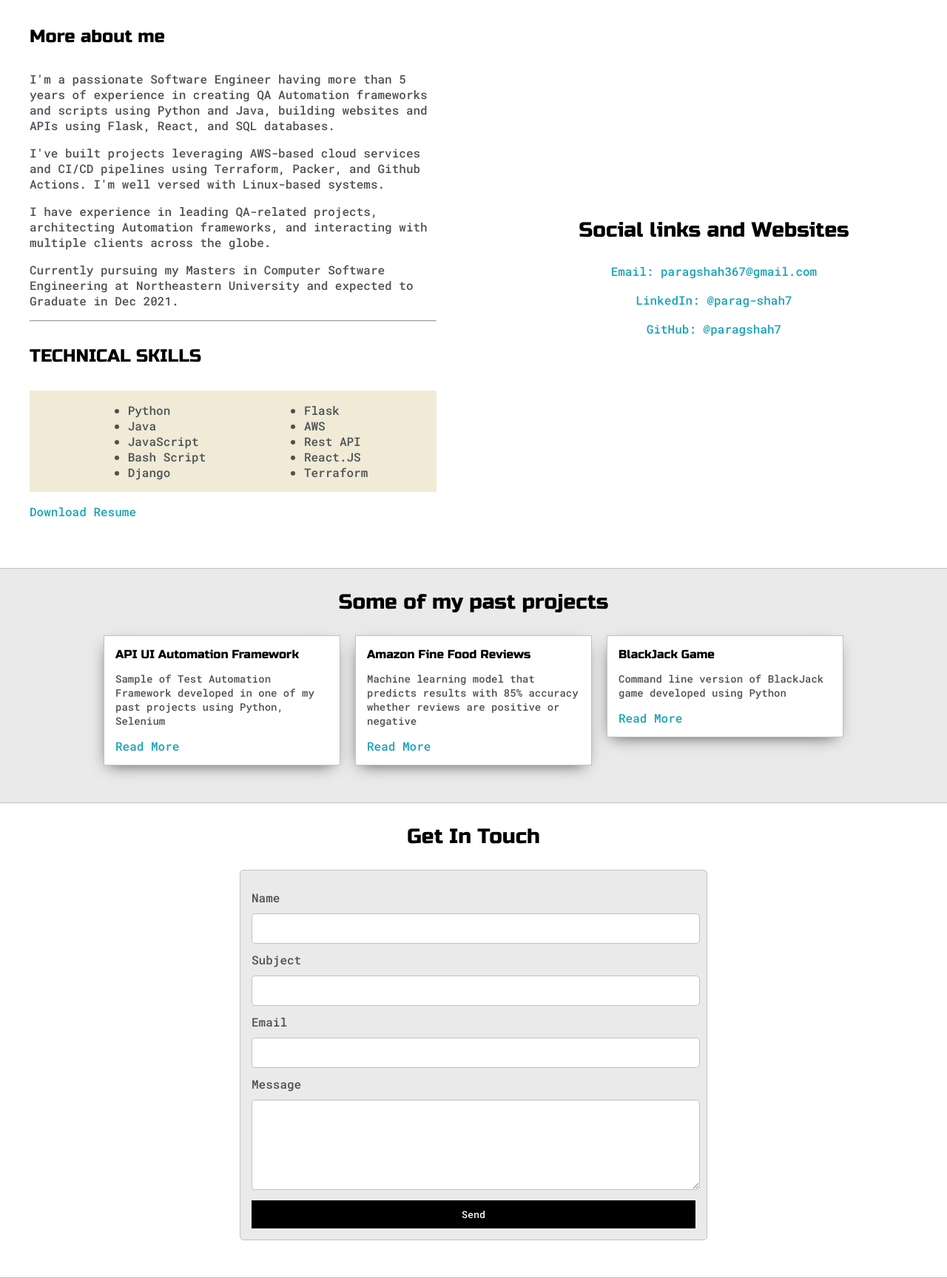
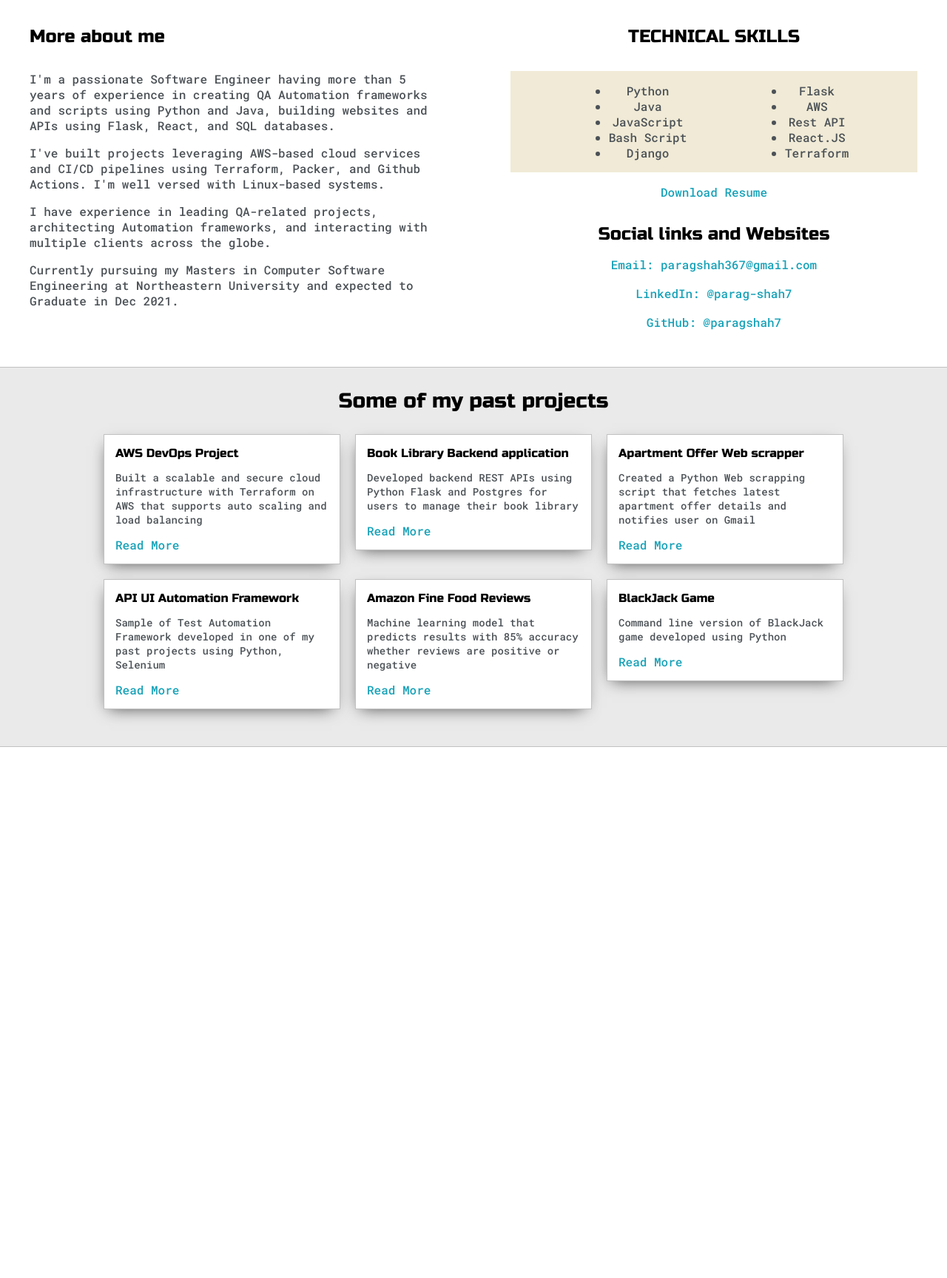
Before and after one commit to paragshah7/personal-portfolio, a plain HTML site: page index.html in a window 1280 px wide. Shown: the part 738-2466 px from the top of the page at 74% size. After the commit the page ends 1748 px from the top, so only its background shows below. Drawn offline with Linux system fonts and the light colour scheme.

Commit message:
Updating project content

```diff
--- a/default.css
+++ b/default.css
@@ -290,6 +290,10 @@ h6 { font-size: 16px;}
 	text-align: center;
 }
 
+.social-links-header {
+	margin: 1rem;
+}
+
 #social_img{
 	width: 100%;
 }
--- a/index.html
+++ b/index.html
@@ -83,7 +83,10 @@
 					<p>I have experience in leading QA-related projects, architecting Automation frameworks, and
 					interacting with multiple clients across the globe.</p>
 					<p>Currently pursuing my Masters in Computer Software Engineering at Northeastern University and expected to Graduate in Dec 2021.</p>
-					<hr>
+				</div>
+
+				<div class="social-links">
+
 					<h4>TECHNICAL SKILLS</h4>
 					<div id="skills">
 						<ul>
@@ -103,11 +106,10 @@
 						</ul>
 					</div>
 					<p><a target="_blank" href="Parag_Shah_Resume.pdf">Download Resume</a></p>
-				</div>
+					<a name="contact"></a>
 
-				<div class="social-links">
-                    <h3>Social links and Websites</h3>
-                    <a target="_blank" href="shah.parag@northeastern.edu">Email: paragshah367@gmail.com</a>
+					<h4 class="social-links-header">Social links and Websites</h4>
+					<a target="_blank" href="paragshah367@gmail.com">Email: paragshah367@gmail.com</a>
 					<br>
 					<a target="_blank" href="https://www.linkedin.com/in/parag-shah7/">LinkedIn: @parag-shah7</a>
 					<br>
@@ -128,8 +130,39 @@
 				<div>
 					<div class="post">
 						<div class="post-preview">
+							<h6 class="post-title">AWS DevOps Project</h6>
+                            <p class="post-intro">Built a scalable and secure cloud infrastructure with Terraform on AWS that supports auto scaling and load balancing</p>
+                            <a target="_blank" href="https://github.com/shahparag-spring2021">Read More</a>
+						</div>
+					</div>
+				</div>
+
+				<div>
+					<div class="post">
+						<div class="post-preview">
+							<h6 class="post-title">Book Library Backend application</h6>
+							<p class="post-intro">Developed backend REST APIs using Python Flask and Postgres for users to manage their book library</p>
+							<a target="_blank" href="https://github.com/shahparag-spring2021/webapp">Read More</a>
+						</div>
+					</div>
+				</div>
+
+				<div>
+					<div class="post">
+						<div class="post-preview">
+							<h6 class="post-title">Apartment Offer Web scrapper</h6>
+							<p class="post-intro">Created a Python Web scrapping script that fetches latest apartment offer details and notifies user on Gmail</p>
+							<a target="_blank" href="https://github.com/paragshah7/Python-CodingChallenges-LeetCode/blob/main/PythonBasics/riverview_scraper.py">Read More</a>
+						</div>
+					</div>
+				</div>
+
+				<div>
+					<div class="post">
+						<div class="post-preview">
 							<h6 class="post-title">API UI Automation Framework</h6>
-                            <p class="post-intro">Sample of Test Automation Framework developed in one of my past projects using Python, Selenium</p>
+							<p class="post-intro">Sample of Test Automation Framework developed in one of my past projects using Python,
+								Selenium</p>
 							<a target="_blank" href="https://github.com/paragshah7/API-Automation-Framework">Read More</a>
 						</div>
 					</div>
@@ -160,31 +193,6 @@
 		</div>
 	</section>
 
-	<section class="s2">
-		<div class="main-container">
-			<a href=""></a>
-			<h3 style="text-align: center;">Get In Touch</h3>
-
-			<form id="contact-form">
-				<a name="contact"></a>
-
-				<label>Name</label>
-				<input class="input-field" type="text" name="name">
-
-				<label>Subject</label>
-				<input class="input-field" type="text" name="subject">
-
-				<label>Email</label>
-				<input class="input-field" type="text" name="email">
-
-				<label>Message</label>
-				<textarea class="input-field" name="message"></textarea>
-
-				<input id="submit-btn" type="submit" value="Send">
-			</form>
-		</div>
-	</section>
-
     <script type="text/javascript" src="script.js"></script>
 </body>
 </html>
```
Lines whose indentation alone changed are shown as unchanged.
